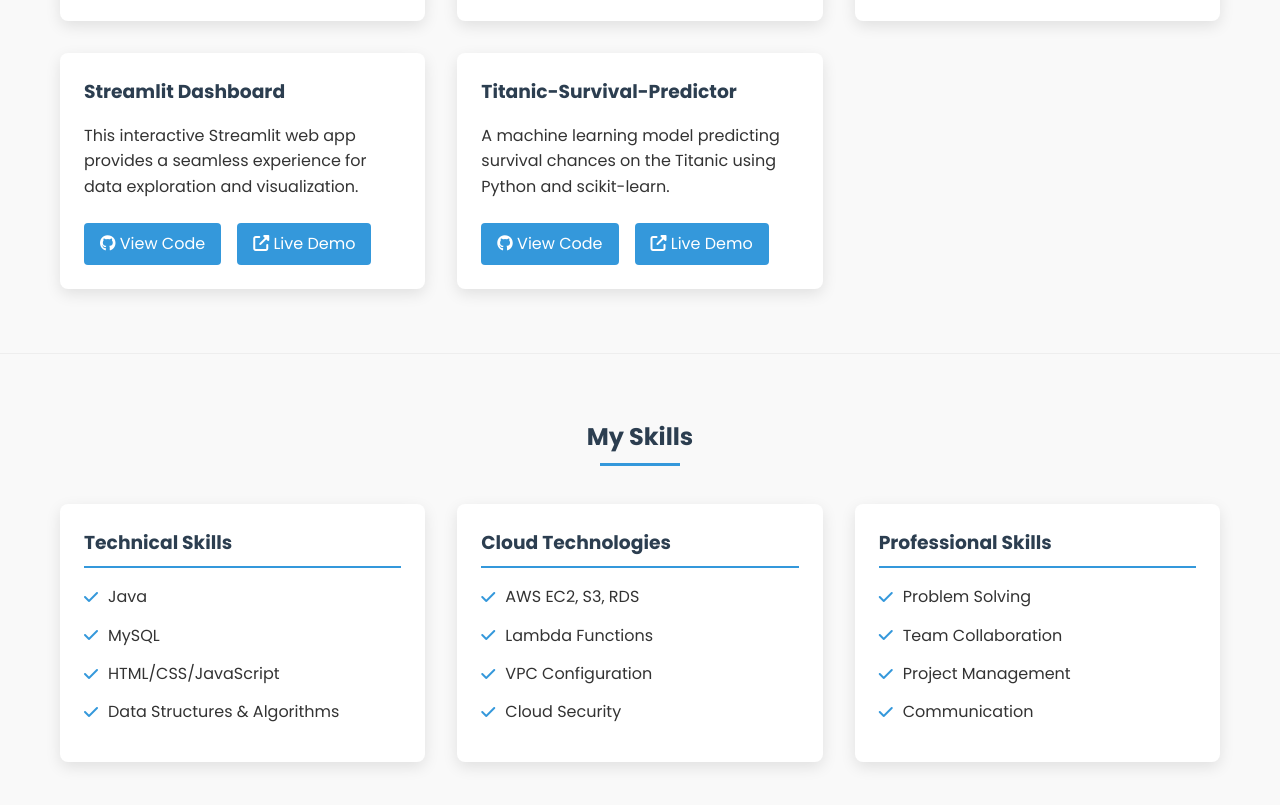
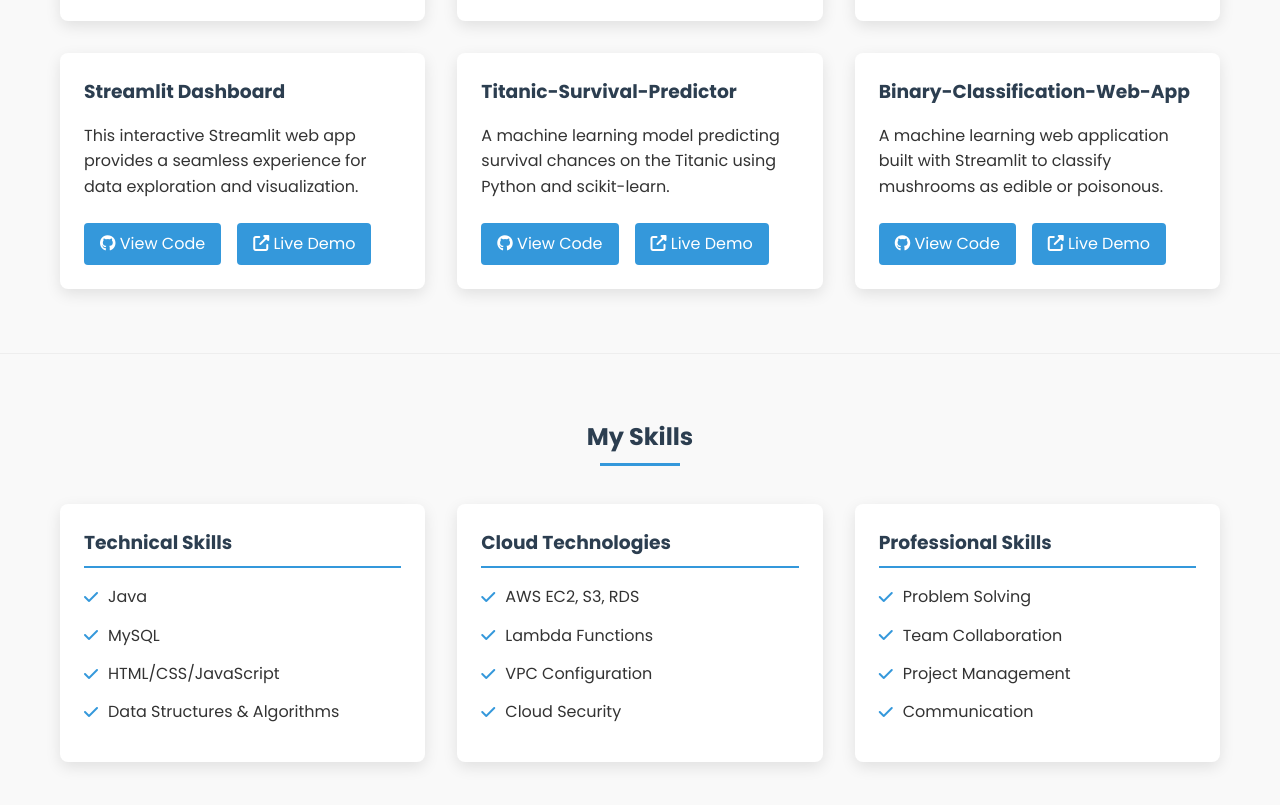
Before and after one commit to smeetw2610/Portfolio, a plain HTML site: page index.html in a window 1280 px wide. Shown: the part 1230-2035 px from the top of the page. Drawn offline with Linux system fonts and the light colour scheme.

Commit message:
Update index.html

```diff
--- a/index.html
+++ b/index.html
@@ -558,6 +558,17 @@
                     </div>
                 </div>
 
+                <div class="project-card">
+                    <div class="project-info">
+                        <h3>Binary-Classification-Web-App</h3>
+                        <p>A machine learning web application built with Streamlit to classify mushrooms as edible or poisonous.</p>
+                        <div class="project-links">
+                            <a href="https://github.com/smeetw2610/Binary-Classification-Web-App"><i class="fab fa-github"></i> View Code</a>
+                            <a href="https://binary-classification-web-app-c9nff7fhivxterfbkewdgt.streamlit.app/"><i class="fas fa-external-link-alt"></i> Live Demo</a>
+                        </div>
+                    </div>
+                </div>
+
 
             </div>
         </div>
```
